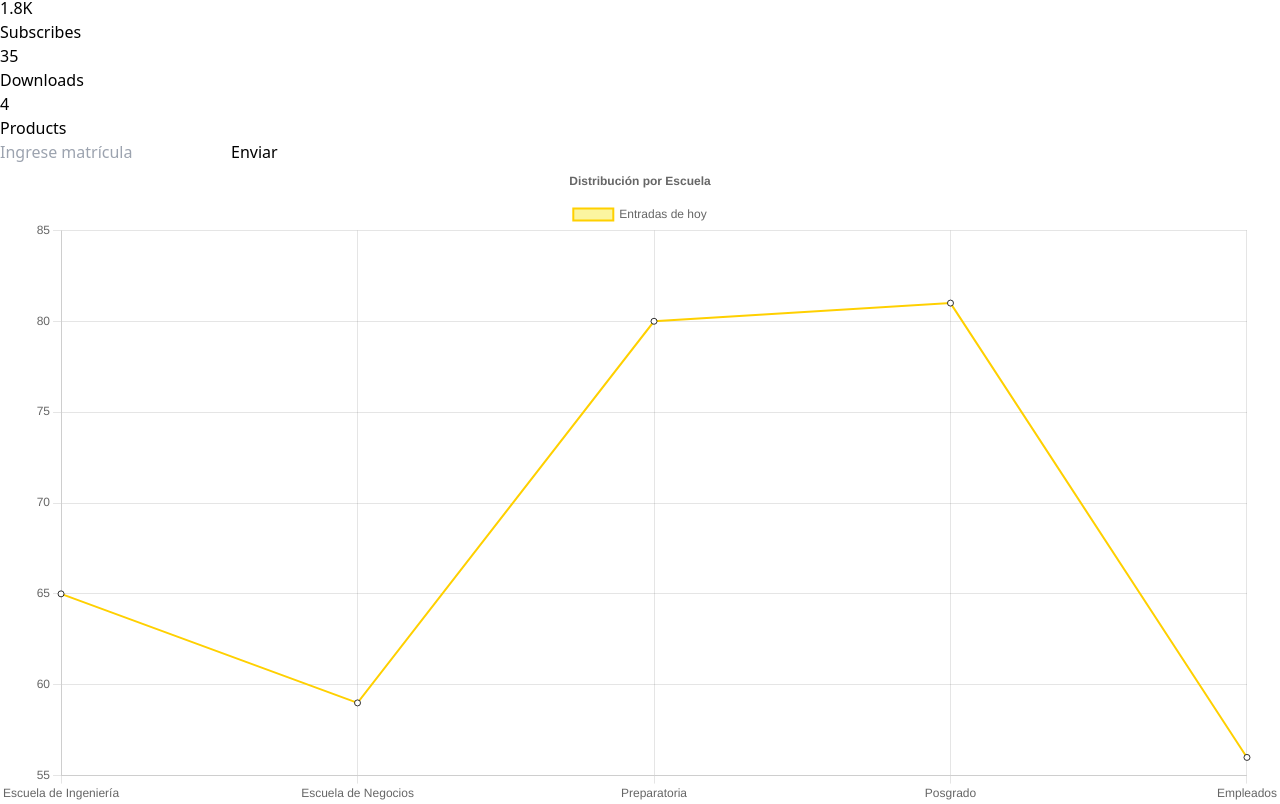
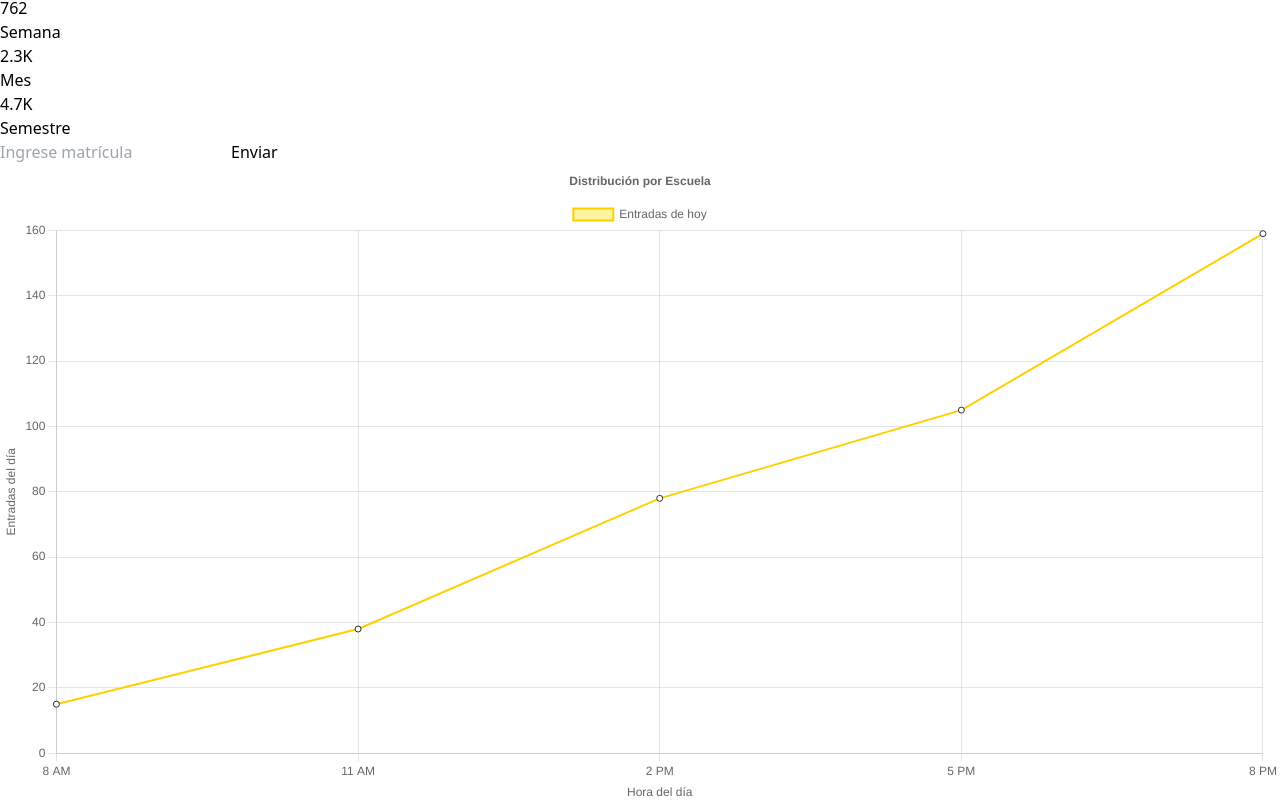
Before and after one commit to Luisvvargas/dashboard_cetysdb, a React (Vite) app in the folder dashboard_cetys/: page /Empleado in a window 1280 px wide. Shown: the part 1080-1884 px from the top of the page. Built offline with nearby package versions, Linux system fonts and the light colour scheme.

Commit message:
soy el goty

```diff
--- a/dashboard_cetys/src/Empleados/InicioEmpleados.jsx
+++ b/dashboard_cetys/src/Empleados/InicioEmpleados.jsx
@@ -52,7 +52,6 @@ const InicioEmp = () => {
     }
   };
 
-
   const handleSubmit = (event) => {
     event.preventDefault();
     console.log("Matrícula ingresada:", matricula);
@@ -61,11 +60,11 @@ const InicioEmp = () => {
 
   // DATA GRAFICAS
   const data = {
-    labels: ['Escuela de Ingeniería', 'Escuela de Negocios', 'Preparatoria', 'Posgrado', 'Empleados'],
+    labels: ['8 AM', '11 AM', '2 PM', '5 PM', '8 PM'], // Actualizamos las etiquetas para el eje X
     datasets: [
       {
         label: 'Entradas de hoy',
-        data: [65, 59, 80, 81, 56],
+        data: [15, 38, 78, 105, 159], // Datos incrementando conforme a la hora
         backgroundColor: 'rgba(245, 232, 39, 0.44)',
         borderColor: 'rgba(255, 208, 0, 1)',
         borderWidth: 2,
@@ -86,6 +85,21 @@ const InicioEmp = () => {
       title: {
         display: true,
         text: 'Distribución por Escuela',
+      },
+    },
+    scales: {
+      x: {
+        title: {
+          display: true,
+          text: 'Hora del día',
+        },
+      },
+      y: {
+        beginAtZero: true,
+        title: {
+          display: true,
+          text: 'Entradas del día',
+        },
       },
     },
   };
@@ -141,7 +155,7 @@ const InicioEmp = () => {
             <section className="text-gray-600 body-font flex-grow">
               <div className="container mx-auto">
                 <div className="flex flex-wrap -m-4 text-center">
-                  {["2.7K Users", "1.8K Subscribes", "35 Downloads", "4 Products"].map((item, index) => (
+                  {["159 Hoy", "762 Semana", "2.3K Mes", "4.7K Semestre"].map((item, index) => (
                     <div className="p-4 sm:w-1/4 w-1/2" key={index}>
                       <div className="px-6 py-4 bg-white shadow-xl rounded-lg">
                         <h2 className="title-font font-medium sm:text-4xl text-3xl text-gray-900">{item.split(' ')[0]}</h2>
--- a/dashboard_cetys/src/Login/LoginForm.jsx
+++ b/dashboard_cetys/src/Login/LoginForm.jsx
@@ -15,7 +15,7 @@ const LoginForm = () => {
         <form>
           <h1>Login</h1>
           <div className="BAdmin">
-              <button onClick={()=> navigate('/Admin')}>Administrador</button>
+              <button onClick={()=> navigate('/Empleado')}>Administrador</button>
           </div>
           <div className="BTrabajador">
             <button onClick={() => navigate('/Empleado')}>Empleado</button>
```
